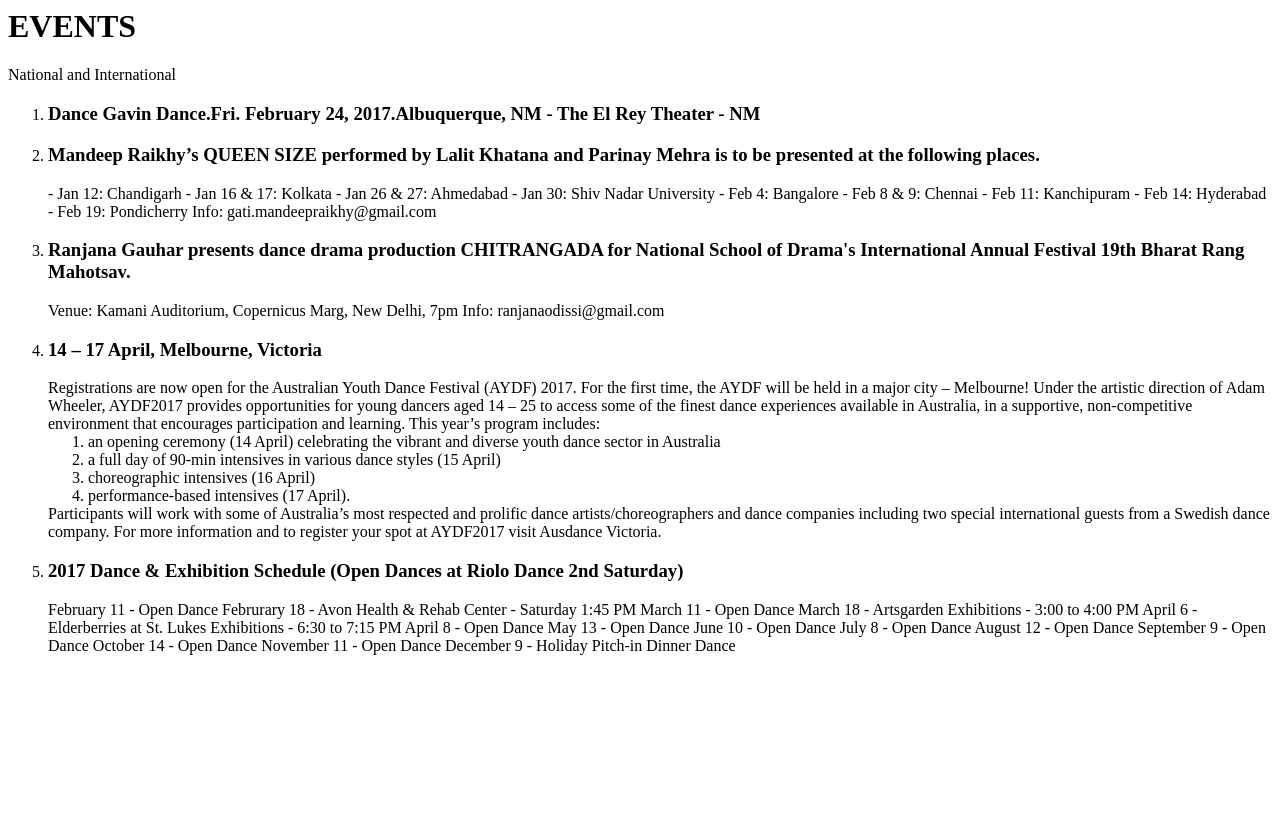
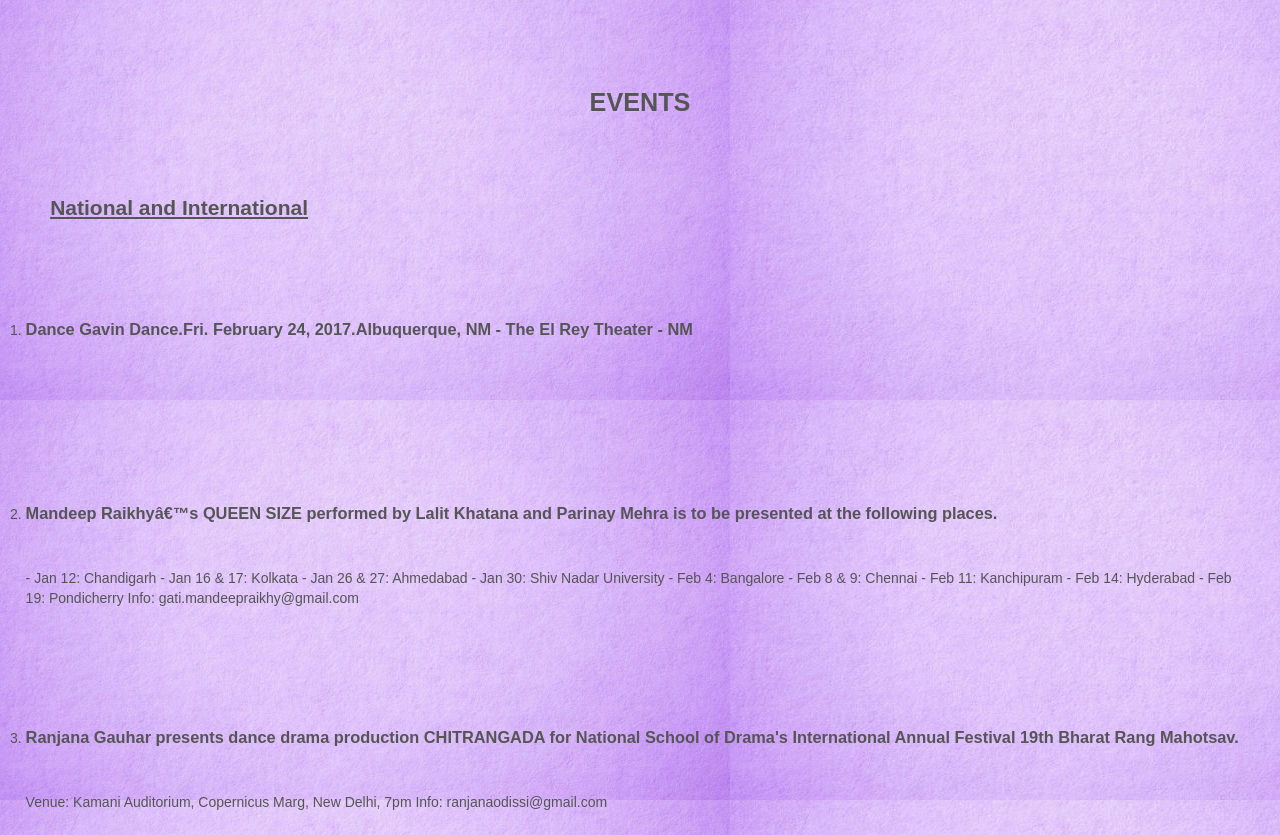
Before and after one commit to Sharon0209/Sharon0209, a plain HTML site: page events.html in a window 1280 px wide. Shown: the top 835 px of the page. Before the commit the page ends 800 px from the top, so only its background shows below. Drawn offline with Linux system fonts and the light colour scheme.

Commit message:
Update events.html

```diff
--- a/events.html
+++ b/events.html
@@ -1,12 +1,49 @@
-<html lang="en">
+<!DOCTYPE html>
+<html>
 	<head>
+	<meta charset="utf-a" />
 	<h1>EVENTS</h1>
 	<title> Events </title>
+	<style type="text/css">
+
+	*{
+		margin:0;
+		border:0;
+		padding:0;
+	}
+	body {
+		background-image: url('images/purpletexture3.jpg');
+		<!-- background: #f0f0f0; -->
+		background-image: no-repeat;
+		font: 14px/20px Arial, San-Serif;
+		color: #555;
+		margin:2%;
+	}
+
+	h1 {
+		text-align: center;
+		font-size: 180%;
+		line-height:120%;
+		padding: 5% 5%;
+	}
+	h2 {
+		text-decoration: underline;
+		line-height:280%;
+		padding-left: 2%;
+	}
+	h3 {
+		line-height: 110px;
+		padding: 0% 0%;
+	}
+	p {
+		padding: 1.5%;
+	}
+
+	</style>
 	</head>
-
 	<body>
 		<header>
-		<p> National and International </p>
+		<h2> National and International </h2>
 		</header>
 
 	<ol>
```
